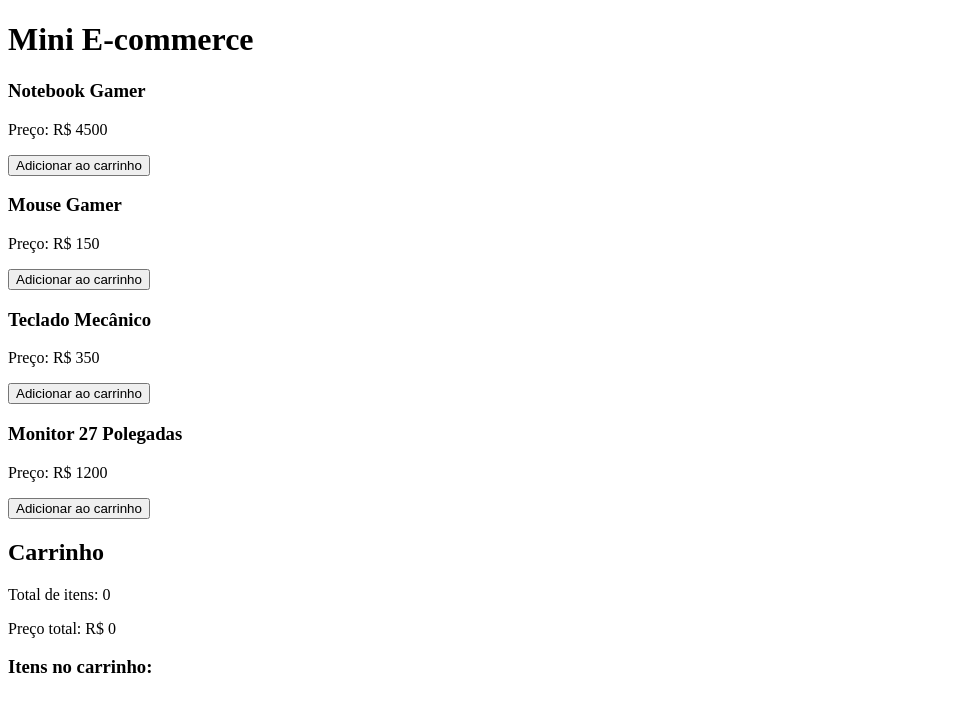
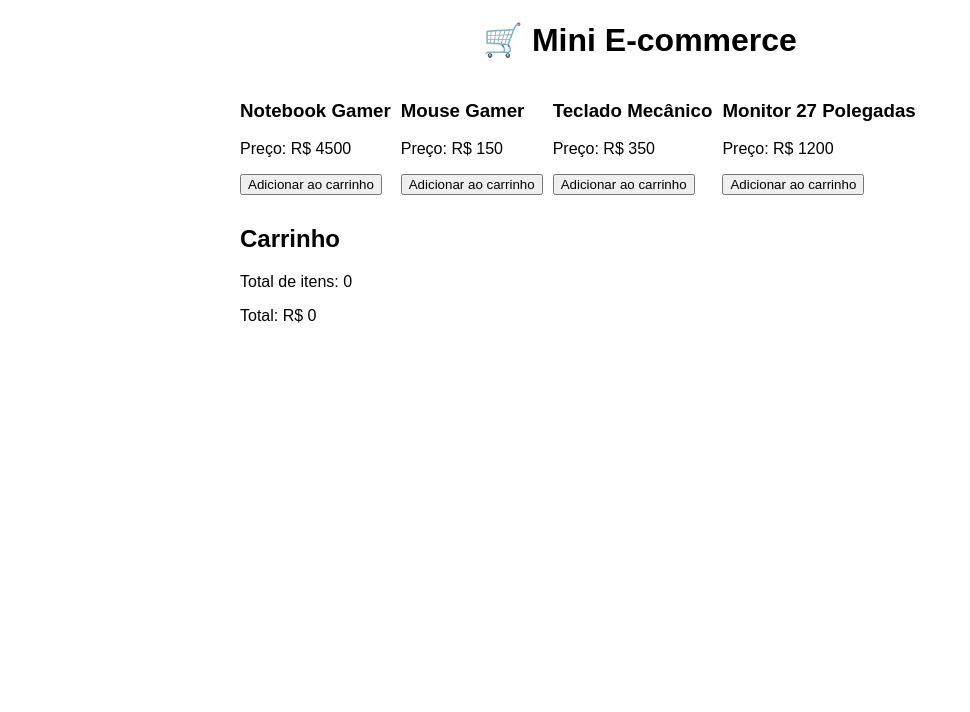
Before and after one commit to ThiagoLopes-Cloud/vue-typescript-ecommerce-atv3, a Vue app: page / in a window 1280 px wide. Shown: the top 712 px of the page, without its empty margins (0-970 px from the left). Built offline with nearby package versions, Linux system fonts and the light colour scheme; the HTML template or start-up script is replaced by a standard one.

Commit message:
refatora App.vue para melhorar comentários, ajustar estrutura do carrinho e implementar métodos de manipulação de itens

```diff
--- a/src/App.vue
+++ b/src/App.vue
@@ -3,24 +3,22 @@
 // Importa função para criar componente no Vue
 import { defineComponent } from "vue"
 
-// Importa o componente de produto (filho)
+// Importa componente de produto
 import ProductCard from "./components/ProductCard.vue"
 
-// Importa o modelo Product
+// Importa model Product
 import { Product } from "./models/Product"
 
-// Define o componente principal
+// Define componente principal
 export default defineComponent({
 
-  // Nome do componente
   name: "App",
 
-  // Registra os componentes usados no template
   components: {
     ProductCard
   },
 
-  // Estado reativo da aplicação
+  // Estado da aplicação
   data() {
     return {
 
@@ -34,31 +32,28 @@ export default defineComponent({
 
       ],
 
-      // Carrinho com estrutura correta (produto + quantidade)
+      // Carrinho com estrutura profissional
       cartItems: [] as { product: Product; quantity: number }[]
 
     }
   },
 
-  // Métodos da aplicação
+  // Métodos (regras de negócio)
   methods: {
 
-    // Método chamado ao clicar em "Adicionar ao carrinho"
+    // Adiciona produto ao carrinho
     addToCart(product: Product) {
 
-      // Verifica se o produto já existe no carrinho
       const existingItem = this.cartItems.find(
         item => item.product.id === product.id
       )
 
-      // Se já existe → aumenta quantidade
       if (existingItem) {
 
         existingItem.quantity++
 
       } else {
 
-        // Se não existe → adiciona novo item
         this.cartItems.push({
           product: product,
           quantity: 1
@@ -66,14 +61,55 @@ export default defineComponent({
 
       }
 
+    },
+
+    // Aumenta quantidade
+    increaseQuantity(productId: number) {
+
+      const item = this.cartItems.find(
+        item => item.product.id === productId
+      )
+
+      if (item) {
+        item.quantity++
       }
 
     },
 
-  // Computed: valores calculados automaticamente
+    // Diminui quantidade
+    decreaseQuantity(productId: number) {
+
+      const item = this.cartItems.find(
+        item => item.product.id === productId
+      )
+
+      if (item) {
+
+        item.quantity--
+
+        if (item.quantity <= 0) {
+          this.removeItem(productId)
+        }
+
+      }
+
+    },
+
+    // Remove item
+    removeItem(productId: number) {
+
+      this.cartItems = this.cartItems.filter(
+        item => item.product.id !== productId
+      )
+
+    }
+
+  },
+
+  // Valores calculados automaticamente
   computed: {
 
-    // Total de itens no carrinho
+    // Total de itens
     totalItems(): number {
       return this.cartItems.reduce(
         (total, item) => total + item.quantity,
@@ -81,7 +117,7 @@ export default defineComponent({
       )
     },
 
-    // Preço total do carrinho
+    // Preço total
     totalPrice(): number {
       return this.cartItems.reduce(
         (total, item) => total + (item.product.price * item.quantity),
@@ -98,12 +134,14 @@ export default defineComponent({
 
 <template>
 
-  <div>
+  <div class="container">
 
     <!-- Título -->
-    <h1>Mini E-commerce</h1>
+    <h1>🛒 Mini E-commerce</h1>
 
     <!-- Lista de produtos -->
+    <div class="products">
+
       <ProductCard
         v-for="product in products"
         :key="product.id"
@@ -111,22 +149,81 @@ export default defineComponent({
         @add-to-cart="addToCart"
       />
 
-    <!-- Resumo do carrinho -->
+    </div>
+
+    <!-- Carrinho -->
+    <div class="cart">
+
       <h2>Carrinho</h2>
 
       <p>Total de itens: {{ totalItems }}</p>
 
-    <p>Preço total: R$ {{ totalPrice }}</p>
+      <p>Total: R$ {{ totalPrice }}</p>
 
-    <!-- Lista detalhada -->
-    <h3>Itens no carrinho:</h3>
+      <!-- Lista de itens -->
+      <div
+        v-for="item in cartItems"
+        :key="item.product.id"
+        class="cart-item"
+      >
 
-    <ul>
-      <li v-for="item in cartItems" :key="item.product.id">
-        {{ item.product.name }} - Quantidade: {{ item.quantity }}
-      </li>
-    </ul>
+        <p><strong>{{ item.product.name }}</strong></p>
+
+        <p>R$ {{ item.product.price }}</p>
+
+        <p>Quantidade: {{ item.quantity }}</p>
+
+        <div class="buttons">
+
+          <button @click="increaseQuantity(item.product.id)">➕</button>
+
+          <button @click="decreaseQuantity(item.product.id)">➖</button>
+
+          <button @click="removeItem(item.product.id)">❌</button>
+
+        </div>
+
+      </div>
+
+    </div>
 
   </div>
 
 </template>
+
+
+<style>
+
+.container {
+  max-width: 800px;
+  margin: auto;
+  font-family: Arial, sans-serif;
+}
+
+h1 {
+  text-align: center;
+}
+
+.products {
+  display: flex;
+  flex-wrap: wrap;
+  gap: 10px;
+}
+
+.cart {
+  margin-top: 30px;
+}
+
+.cart-item {
+  border: 1px solid #ccc;
+  padding: 10px;
+  margin-top: 10px;
+  border-radius: 8px;
+}
+
+.buttons button {
+  margin-right: 5px;
+  cursor: pointer;
+}
+
+</style>
```
Lines whose indentation alone changed are shown as unchanged.
